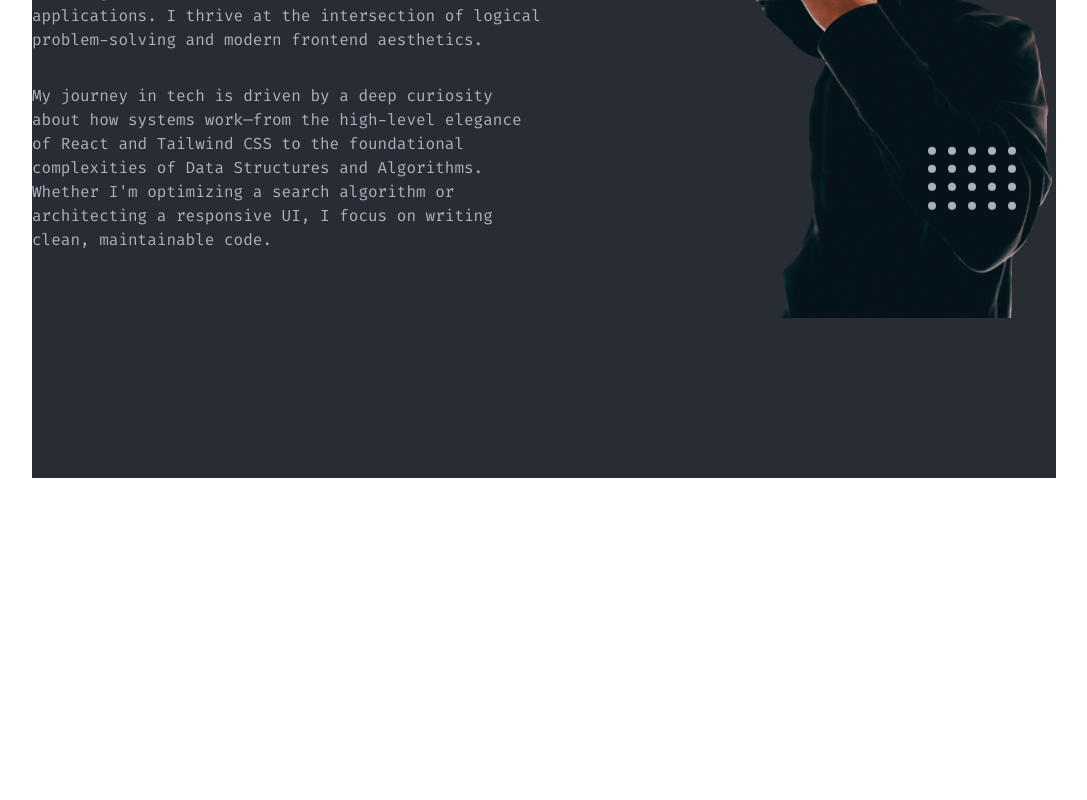
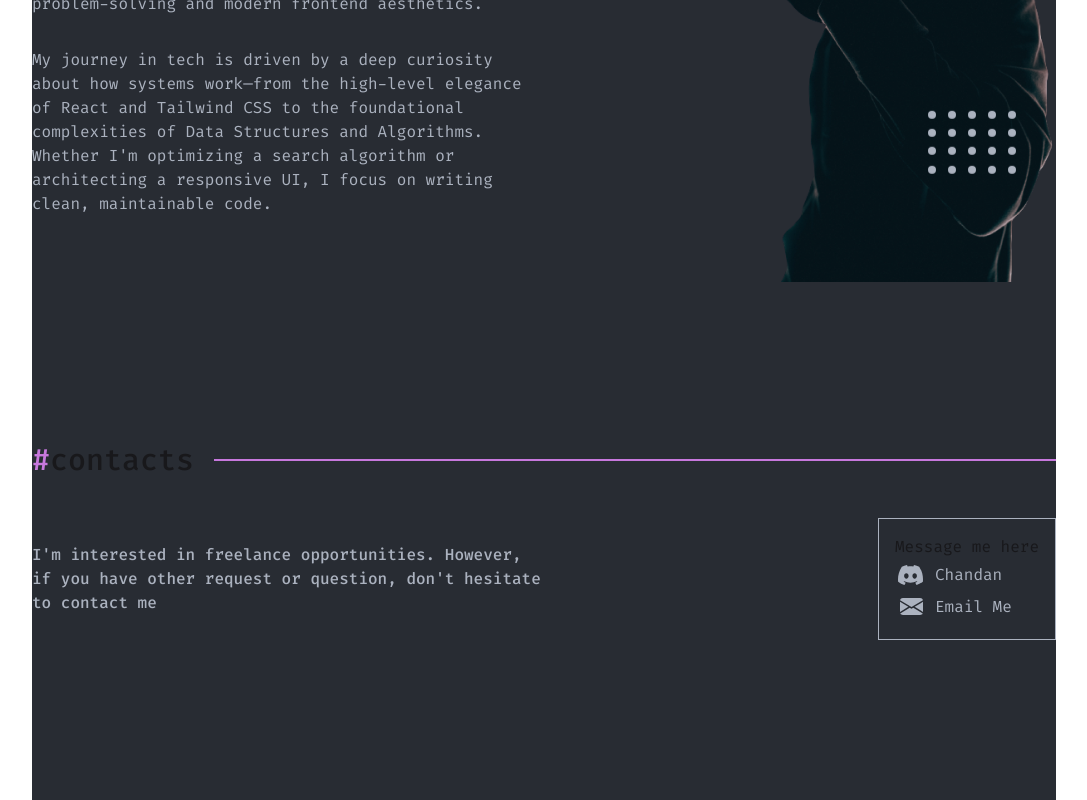
Before and after one commit to chandan-d-karmaker/my-portfolio, a React (Vite) app: page / in a window 1280 px wide. Shown: the part 3009-3809 px from the top of the page, without its empty margins (96-1183 px from the left). Before the commit the page ends 3487 px from the top, so only its background shows below. Built offline with nearby package versions, Linux system fonts and the light colour scheme.

Commit message:
made contact section

```diff
--- a/src/App.jsx
+++ b/src/App.jsx
@@ -1,5 +1,6 @@
 import './App.css'
 import AbooutMe from './components/AbooutMe'
+import ContactMe from './components/ContactMe'
 import Hero from './components/hero'
 import Projects from './components/Projects/Projects'
 import Skills from './components/skills'
@@ -23,6 +24,7 @@ function App() {
       <Projects projects={projects} />
       <Skills/>
       <AbooutMe/>
+      <ContactMe/>
 
     </>
   )
--- a/src/components/AbooutMe.jsx
+++ b/src/components/AbooutMe.jsx
@@ -8,19 +8,19 @@ const AbooutMe = () => {
 
             <div className='flex gap-5 items-center'>
                 <div className='flex flex-nowrap'>
-                    <h1 className='text-2xl md:text-3xl font-medium flex flex-nowrap'><span className='text-[#C778DD]'>#</span>about-me</h1>
+                    <h1 className='text-2xl md:text-3xl font-medium flex flex-nowrap'><span className='text-[#C778DD]'>#</span>me</h1>
                 </div>
                 <div className='border border-[#C778DD] h-0 w-full'></div>
             </div>
 
             <div className='mt-10 flex flex-col md:flex-row items-center justify-between gap-10'>
                 <div className='space-y-8 max-w-lg'>
-                    <p className='font-[16px] text-[#ABB2BF]'>I'm Chandan Karmaker</p>
+                    <p className='text-[16px] text-[#ABB2BF]'>I'm Chandan Karmaker</p>
 
-                    <p className='font-[16px] text-[#ABB2BF]'>
+                    <p className='text-[16px] text-[#ABB2BF] leading-6'>
                         I am a Computer Science & Engineering student and a dedicated MERN Stack Developer with a passion for building functional, scalable, and user-centric web applications. I thrive at the intersection of logical problem-solving and modern frontend aesthetics.
                     </p>
-                    <p className='font-[16px] text-[#ABB2BF]'>
+                    <p className='text-[16px] text-[#ABB2BF] leading-6'>
                         My journey in tech is driven by a deep curiosity about how systems work—from the high-level elegance of React and Tailwind CSS to the foundational complexities of Data Structures and Algorithms. Whether I'm optimizing a search algorithm or architecting a responsive UI, I focus on writing clean, maintainable code.
                     </p>
                 </div>
--- /dev/null
+++ b/src/components/ContactMe.jsx
@@ -0,0 +1,41 @@
+import React from 'react';
+import discord from '../assets/Discord.svg'
+import mail from '../assets/Email.svg'
+
+const ContactMe = () => {
+    return (
+        <div className='md:w-4/5 md:pb-40 pb-10 px-4 md:px-0 mx-auto bg-[#282C33]'>
+
+            <div className='flex gap-5 items-center'>
+                <div className='flex flex-nowrap'>
+                    <h1 className='text-2xl md:text-3xl font-medium flex flex-nowrap'><span className='text-[#C778DD]'>#</span>contacts</h1>
+                </div>
+                <div className='border border-[#C778DD] h-0 w-full'></div>
+            </div>
+
+            <div className='mt-10 flex flex-col md:flex-row items-center justify-between gap-10'>
+                <div className='max-w-lg'>
+                    <h1 className='text-[16px] text-[#ABB2BF] font-medium'>I'm interested in freelance opportunities. However, if you have other request or question, don't hesitate to contact me</h1>
+                </div>
+
+                <div className='p-4 border border-[#ABB2BF]'>
+
+                    <h1>Message me here</h1>
+
+                    <div className='flex items-center gap-2'>
+                        <img src={discord} alt="" />
+                        <a href="https://discord.com/users/725361207741251665" className='text-[16px] text-[#ABB2BF]'>Chandan</a>
+                    </div>
+                    <div className='flex items-center gap-2'>
+                        <img src={mail} alt="" />
+                        <a href="mailto:chandankarmaker555@gmail.com" className='text-[16px] text-[#ABB2BF]'>Email Me</a>
+                    </div>
+
+                </div>
+            </div>
+
+        </div>
+    );
+};
+
+export default ContactMe;
```
